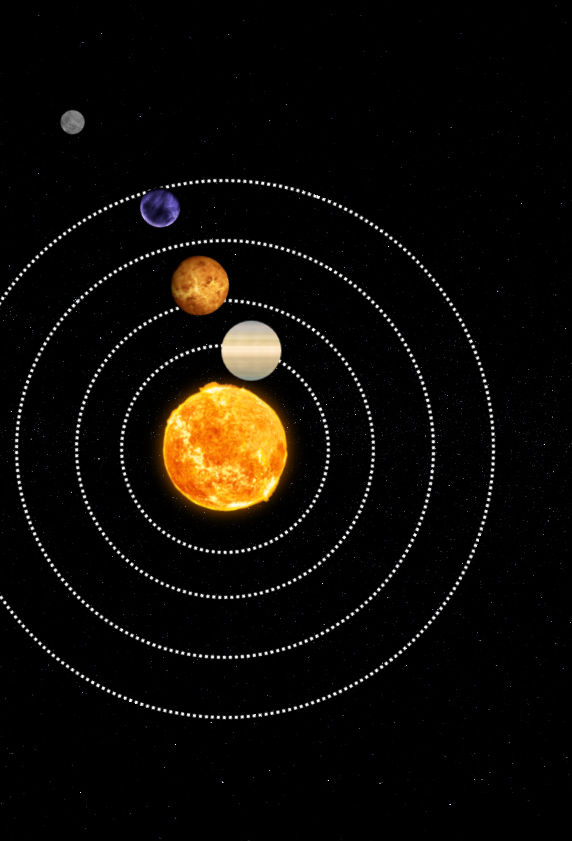
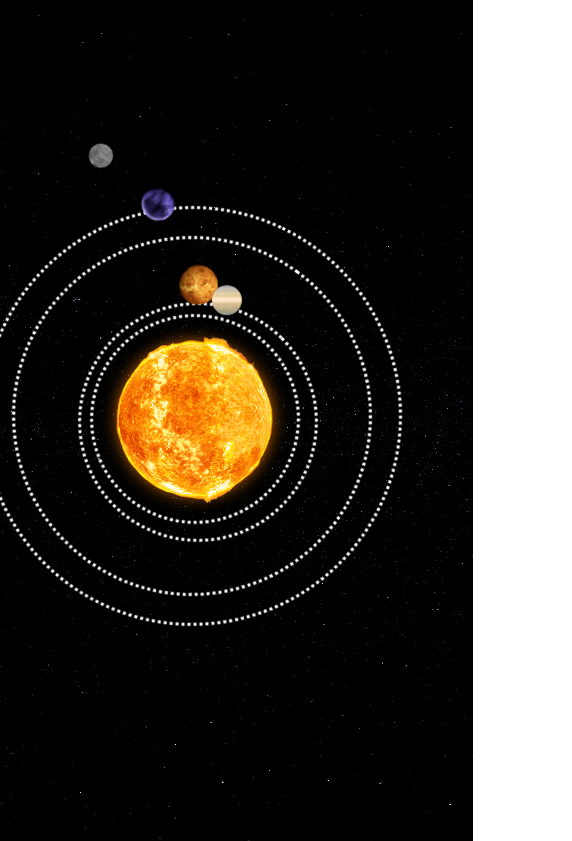
Before and after one commit to 1sdfghjx10n/1sdfghjx10n.github.io, a plain HTML site: page index.html in a window 390 px wide. Shown: the part 79-920 px from the top of the page, 572 px wide, since content can reach past the window. Drawn offline with Linux system fonts and the light colour scheme.

Commit message:
dynamic resizing screen

```diff
--- a/style.css
+++ b/style.css
@@ -156,6 +156,69 @@ main {
     }
 }
 
+@media screen and (max-width: 768px) {
+    .space-container {
+        width: 35em;
+        height: 35em;
+    }
+    .sun {
+        top: 5em;
+        left: 5em;
+        width: 25em;
+        height: 25em;
+        animation: orbit 20s linear infinite;
+    }
+    .about {
+        top: 0em;
+        left: 0em;
+        width: 35em;
+        height: 35em;
+        animation: orbit 30s linear infinite;
+    }
+    .projects {
+        top: -2em;
+        left: -2em;
+        width: 40em;
+        height: 40em;
+        animation: orbit 40s linear infinite;
+    }
+    .other {
+        top: -13em;
+        left: -13em;
+        width: 60em;
+        height: 60em;
+        animation: orbit 50s linear infinite;
+    }
+    .resume {
+        top: -18em;
+        left: -18em;
+        width: 70em;
+        height: 70em;
+        animation: orbit 70s linear infinite;
+    }
+
+    .abt-img {
+        height: 30px;
+        width: 30px;
+        border-radius: 50%;
+        animation: orbit 15s linear infinite;
+    }
+
+    .proj-img {
+        height: 40px;
+        width: 40px;
+        border-radius: 50%;
+        animation: orbit 15s linear infinite;
+    }
+
+    .other-img {
+        height: 50px;
+        width: 50px;
+        border-radius: 50%;
+        animation: orbit 15s linear infinite;
+    }
+}
+
 /*About Section*/
 
 .abt-me-container {
@@ -256,18 +319,23 @@ main {
 @keyframes write {
     0%, 20% {
         content: 'Student.';
+        color:darkseagreen;
     }
     21%, 40% {
         content: 'Programmer.';
+        color:darkseagreen;
     }
     41%, 60% {
         content: 'Rising Developer.';
+        color: darkseagreen;
     }
     61%, 80% {
         content: 'Digital Forensics Enthusiast.';
+        color: darkseagreen;
     }
     81%, 100% {
         content: 'Future Innovator.';
+        color: darkseagreen;
     }
 
 }
```
Also changed, not shown: about.html (+3 -3 lines), projects.html (+1 -0 lines).
